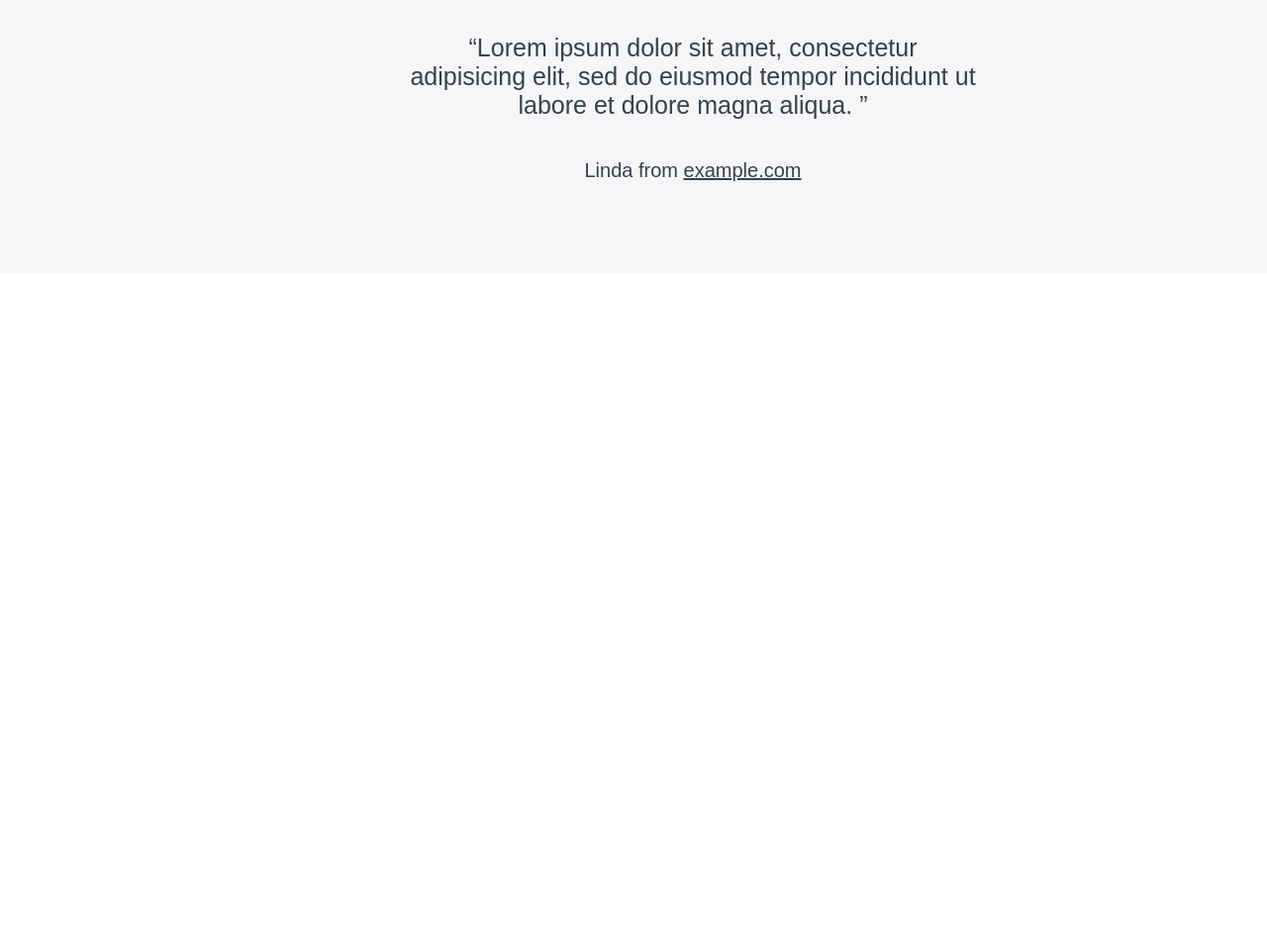
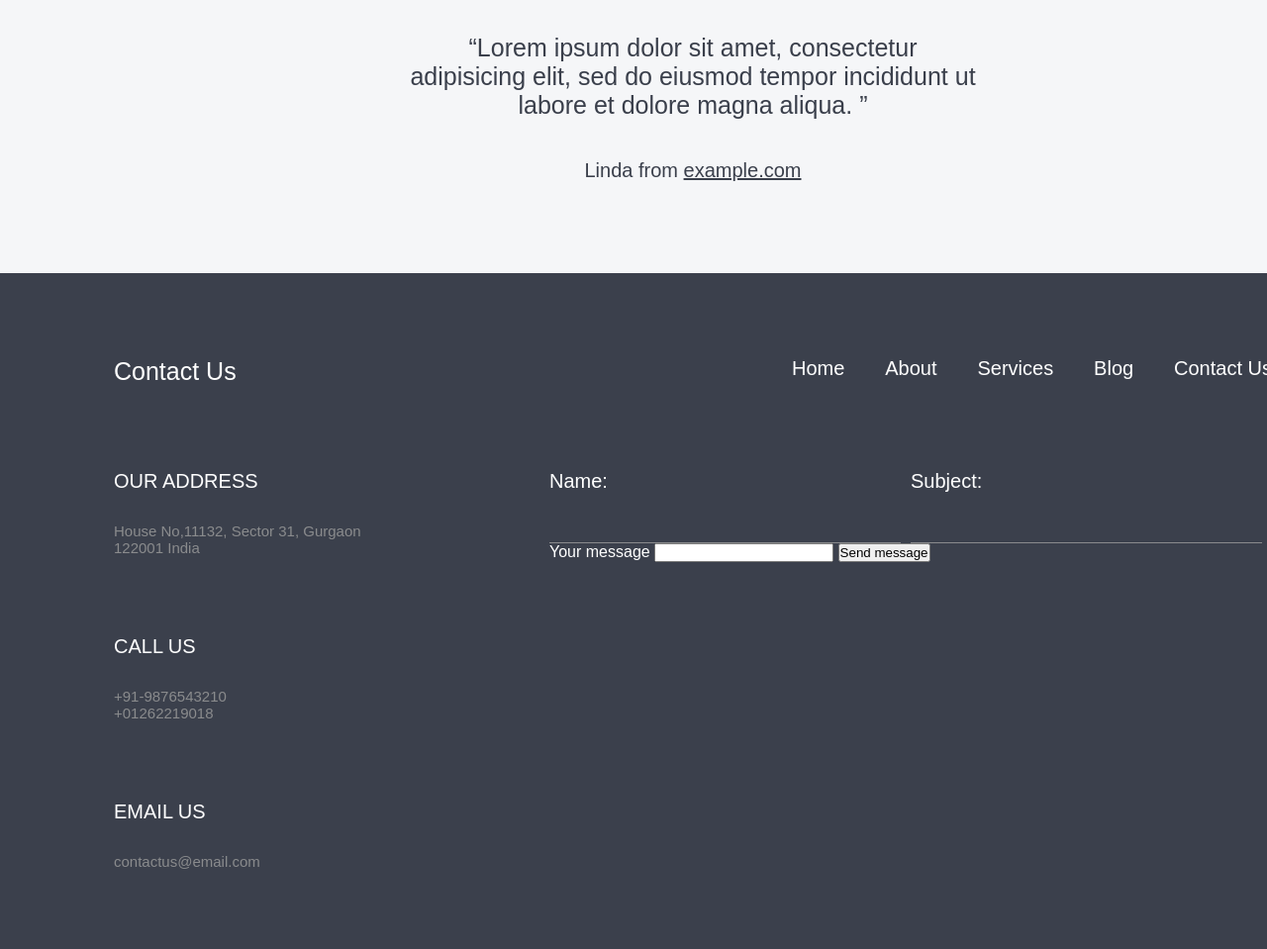
Before and after one commit to EllaUsik/velox, a plain HTML site: page index.html in a window 1280 px wide. Shown: the part 3233-4192 px from the top of the page at 99% size. Before the commit the page ends 3509 px from the top, so only its background shows below. Drawn offline with Linux system fonts and the light colour scheme.

Commit message:
add changes

```diff
--- a/index.html
+++ b/index.html
@@ -237,6 +237,80 @@
         </div>
       </div>
       <div class="contact-us">
+        <div class="contact-us-top-block">
+          <h2 class="contact-us-title">Contact Us<h2>
+          <ul class="contact-us-nav">
+            <li class="nav-item">
+              <a class="nav-link" href="velox/nav.html">
+                Home
+              </a>
+            </li>
+            <li class="nav-item">
+              <a class="nav-link" href="velox/nav.html">
+                About
+              </a>
+            </li>
+            <li class="nav-item">
+              <a class="nav-link" href="velox/nav.html">
+                Services
+              </a>
+            </li>
+            <li class="nav-item">
+              <a class="nav-link" href="velox/nav.html">
+                Blog
+              </a>
+            </li>
+            <li class="nav-item">
+              <a class="nav-link" href="velox/nav.html">
+                Contact Us
+              </a>
+            </li>
+          </ul>
+        </div>
+        <div class="contact-us-main-block">
+          <ul class="contact-us-left-block">
+            <li class="contacts">
+              <h2 class="contact-name">OUR ADDRESS</h2>
+              <span class="contact">
+                House No,11132, Sector 31, Gurgaon 122001  India
+              </span>
+            </li>
+            <li class="contacts">
+              <h2 class="contact-name">CALL US</h2>
+              <ul class="contact phone-numbers">
+                <li>
+                  +91-9876543210
+                </li>
+                <li>
+                  +01262219018
+                </li>
+              </ul>
+            </li>
+            <li class="contacts">
+              <h2 class="contact-name">EMAIL US</h2>
+              <span class="contact">
+                contactus@email.com
+              </span>
+            </li>
+          </ul>
+          <form class="form-for-contact">
+            <div class="name-subject">
+              <label class="name-label">
+                Name:
+                <input class="name"></input>
+              </label>
+              <label class="subject-label">
+                Subject:
+                <input class="subject"></input>
+              </label>
+            </div>
+            <label>
+              Your message
+              <input></input>
+            </label>
+            <button>Send message</button>
+          </form>
+        </div>
       </div>
       <footer>
       </footer>
--- a/style.css
+++ b/style.css
@@ -497,3 +497,97 @@ header {
 .previous-human:hover, .next-human:hover {
   opacity: .6;
 }
+
+.contact-us {
+  background-color: #3b404c;
+  color: white;
+}
+
+.contact-us-top-block {
+  margin: 0 115px 85px;
+  padding-top: 85px;
+  display: flex;
+  justify-content: space-between;
+}
+
+.contact-us-title {
+  font-size: 25px;
+  font-weight: normal;
+}
+
+.contact-us-nav {
+  display: flex;
+  justify-content: space-between;
+  width: 485px;
+  font-size: 20px;
+  font-weight: normal;
+}
+
+.nav-item {
+  display: inline-block;
+}
+
+.nav-link {
+  text-decoration: none;
+  color: white;
+}
+
+.nav-link:hover {
+  text-decoration: underline;
+}
+
+.contact-us-main-block {
+  margin: 0 115px;
+  display: flex;
+  justify-content: space-between;
+}
+
+.contact-us-left-block {
+  width: 300px;
+  list-style-type: none;
+}
+
+.contact-name {
+  font-size: 20px;
+  font-weight: normal;
+  padding-bottom: 30px;
+}
+
+.contact {
+  display: block;
+  font-size: 15px;
+  color: #8a8b8d;
+  margin-bottom: 80px;
+}
+
+.phone-numbers {
+  list-style-type: none;
+}
+
+.name-subject {
+  display: flex;
+  justify-content: space-between;
+}
+
+.name, .subject {
+  width: 355px;
+  height: 50px;
+  background-color: #3b404c;
+  border: none;
+  border-bottom: 1px solid #8a8b8d;
+}
+
+.name:focus, .subject:focus {
+  outline:none;
+  border-bottom: 1px solid #00a5ff;
+}
+
+.name-label, .name, .subject-label, .subject {
+  display: block;
+  font-size: 20px;
+}
+
+.name, .subject {
+  margin-right: 10px;
+  color: #8a8b8d;
+}
```
